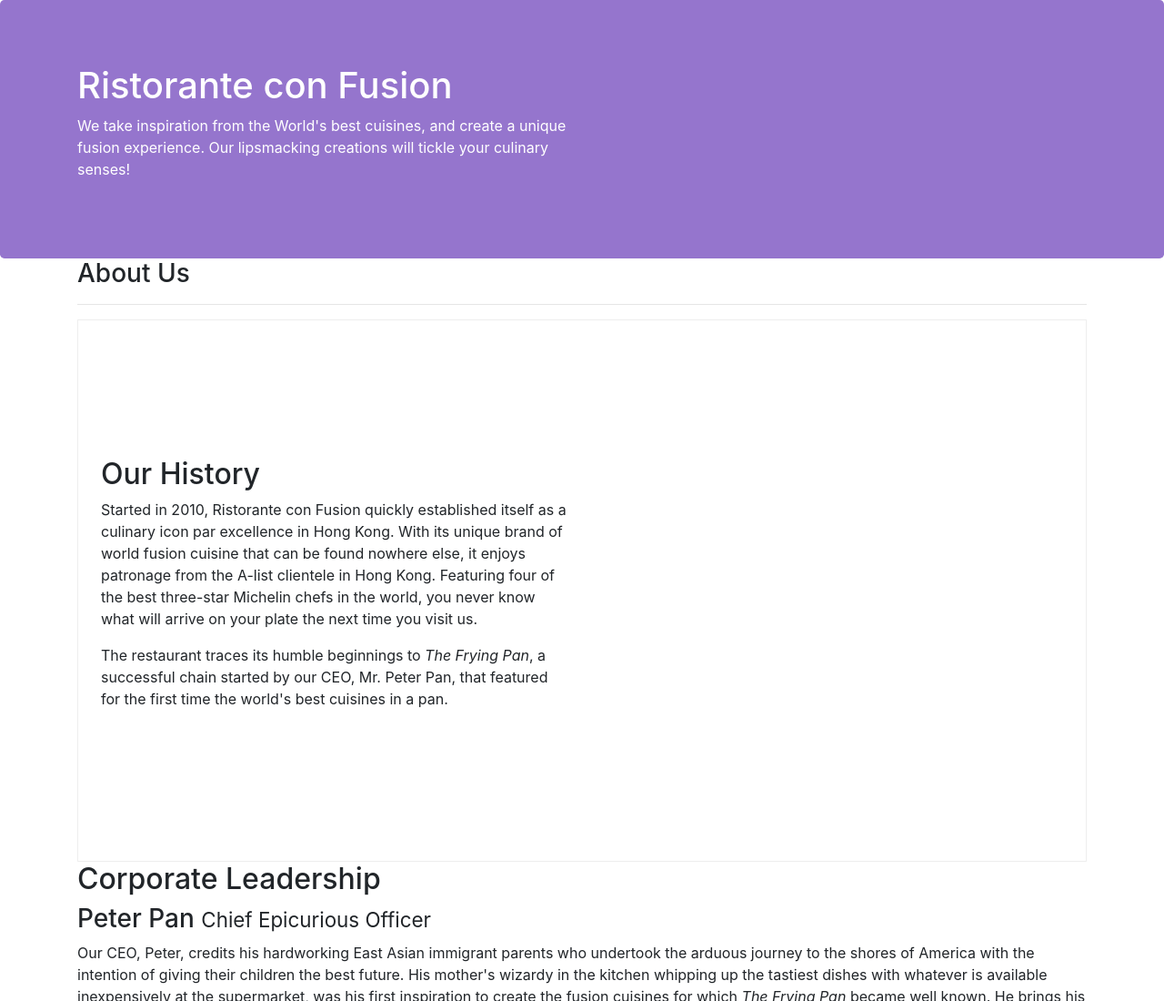
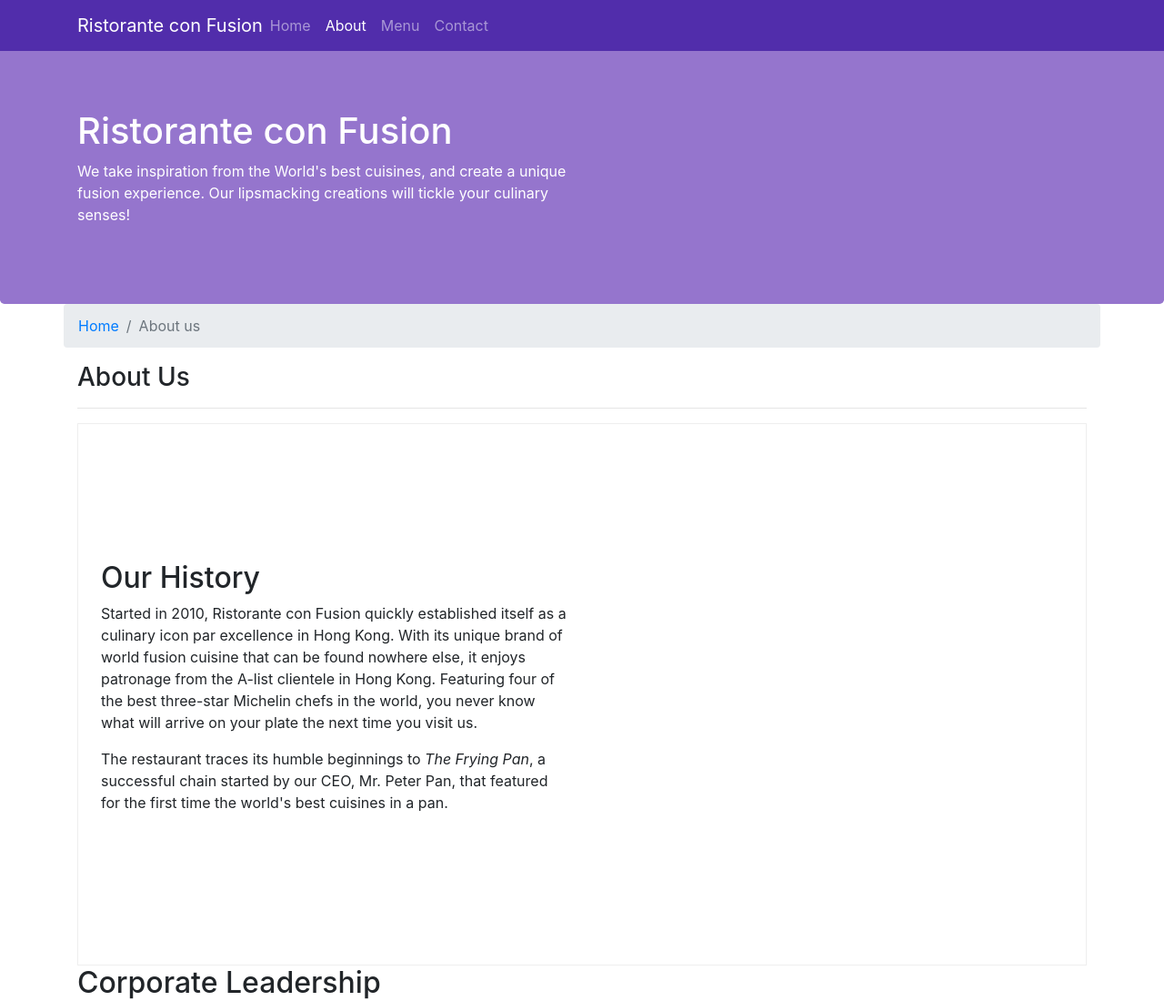
Before and after one commit to Mike-Higanbana/React_Course_1_Week_2, a website: page aboutus.html in a window 1280 px wide. Shown: the top 1100 px of the page at 91% size. Drawn offline with nearby package versions, Linux system fonts and the light colour scheme.

Commit message:
Navigation and breadcrumb

```diff
--- a/aboutus.html
+++ b/aboutus.html
@@ -14,7 +14,22 @@
 </head>
 
 <body>
-
+    <nav class="navbar navbar-dark navbar-expand-sm fixed-top">
+        <div class="container">
+            <button class="navbar-toggler" type="button" data-toggle="collapse" data-target="#Navbar">
+                <span class="navbar-toggler-icon"></span>
+            </button>
+            <a href="#" class="navbar-brand mr-auto">Ristorante con Fusion</a>
+            <div class="collapse navbar-collapse" id="Navbar">
+                <ul  class="navbar-nav mr-auto">
+                    <li class="nav-item"><a class="nav-link" href="./index.html">Home</a></li>
+                    <li class="nav-item  active"><a class="nav-link" href="#">About</a></li>
+                    <li class="nav-item"><a class="nav-link" href="#">Menu</a></li>
+                    <li class="nav-item"><a class="nav-link" href="#">Contact</a></li>
+                </ul>
+            </div>
+        </div>
+    </nav>
     <header class="jumbotron">
         <div class="container">
             <div class="row row-header">
@@ -30,6 +45,10 @@
 
     <div class="container">
         <div class="row ">
+            <ol class="col-12 breadcrumb">
+                <li class="breadcrumb-item"><a href="./index.html">Home</a></li>
+                <li class="breadcrumb-item active">About us</li>
+            </ol>
             <div class="col-12">
                <h3>About Us</h3>
                <hr>
@@ -69,7 +88,7 @@
                 <div class="col-4 offset-1 col-sm-2">
                     <h5>Links</h5>
                     <ul class="list-unstyled">
-                        <li><a href="#">Home</a></li>
+                        <li><a href="./index.html">Home</a></li>
                         <li><a href="#">About</a></li>
                         <li><a href="#">Menu</a></li>
                         <li><a href="#">Contact</a></li>
--- a/css/style.css
+++ b/css/style.css
@@ -28,3 +28,12 @@
 	margin: 0px auto;
 	color: black;
 }
+
+body{
+	padding: 50px 0px 0px 0px;
+	z-index: 0;
+}
+
+.navbar-dark{
+	background-color: #512DAB;
+}
```
Also changed, not shown: index.html (+8 -3 lines).
